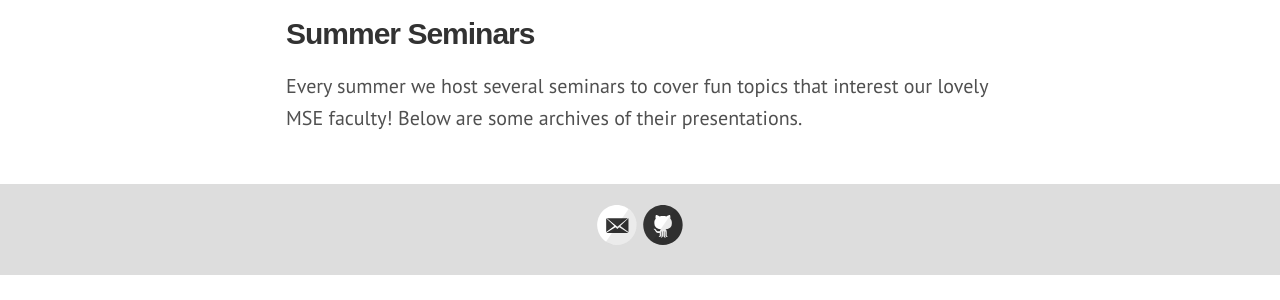
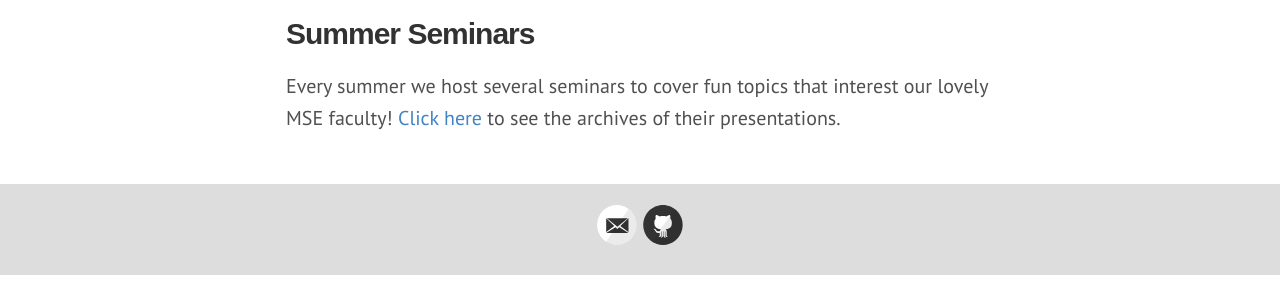
Before and after one commit to mse-gsac/mse-gsac.github.io, a Jekyll site: the page built from seminars.md, in a window 1280 px wide. Shown: the part 278-578 px from the top of the page. Built offline with Jekyll 4.4.1, drawn with Linux system fonts in a browser that asks for light colours; some web fonts are replaced.

Commit message:
moved archive to google drive

```diff
--- a/seminars.md
+++ b/seminars.md
@@ -4,4 +4,4 @@ title: Summer Seminars
 permalink: /seminars/
 ---
 
-Every summer we host several seminars to cover fun topics that interest our lovely MSE faculty! Below are some archives of their presentations.
+Every summer we host several seminars to cover fun topics that interest our lovely MSE faculty! [Click here](https://drive.google.com/drive/folders/1UhRLPMH1kJdLmTYjJtXUH7ZNjJNJ999b?usp=sharing "Archive") to see the archives of their presentations.
```
